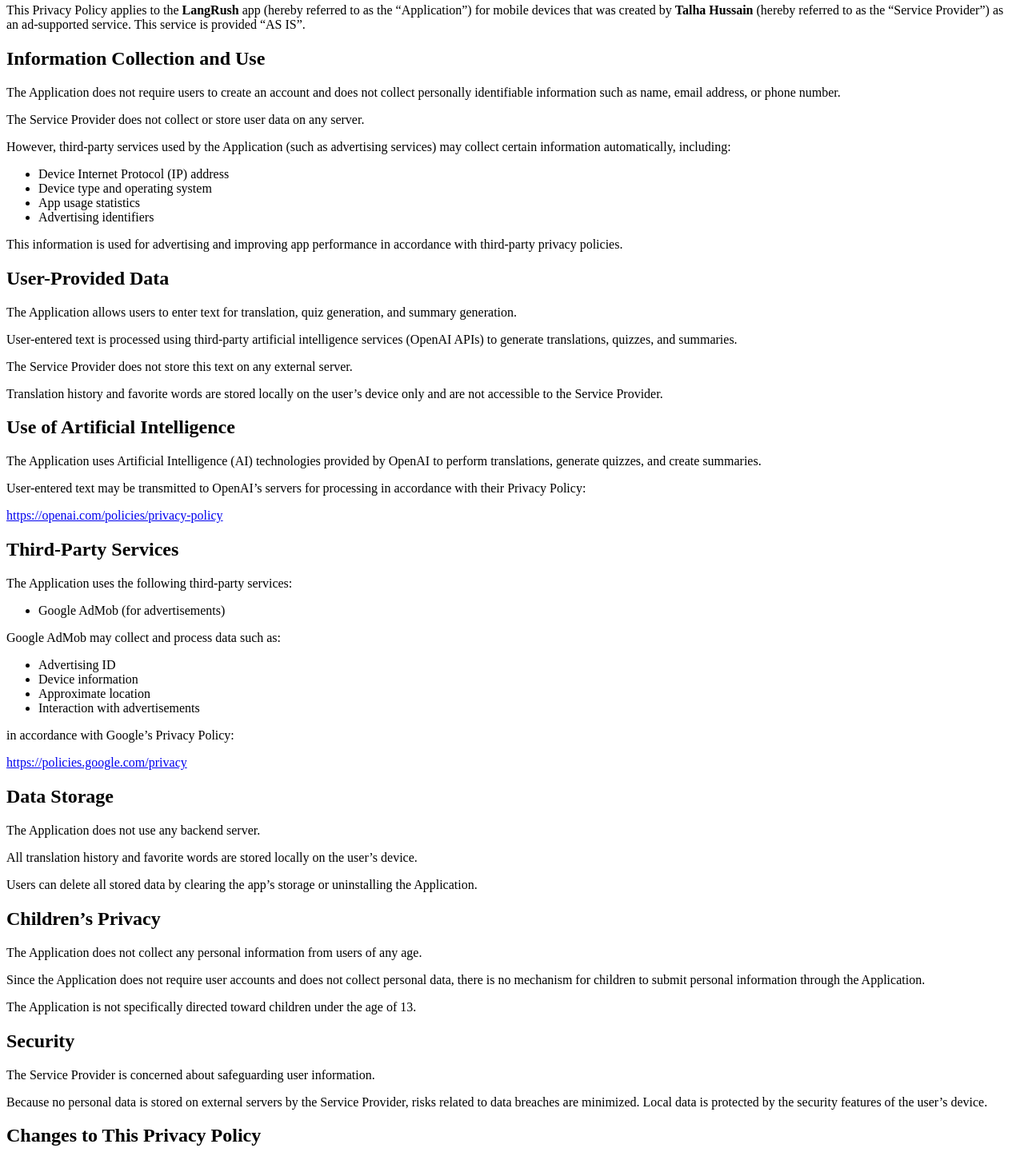
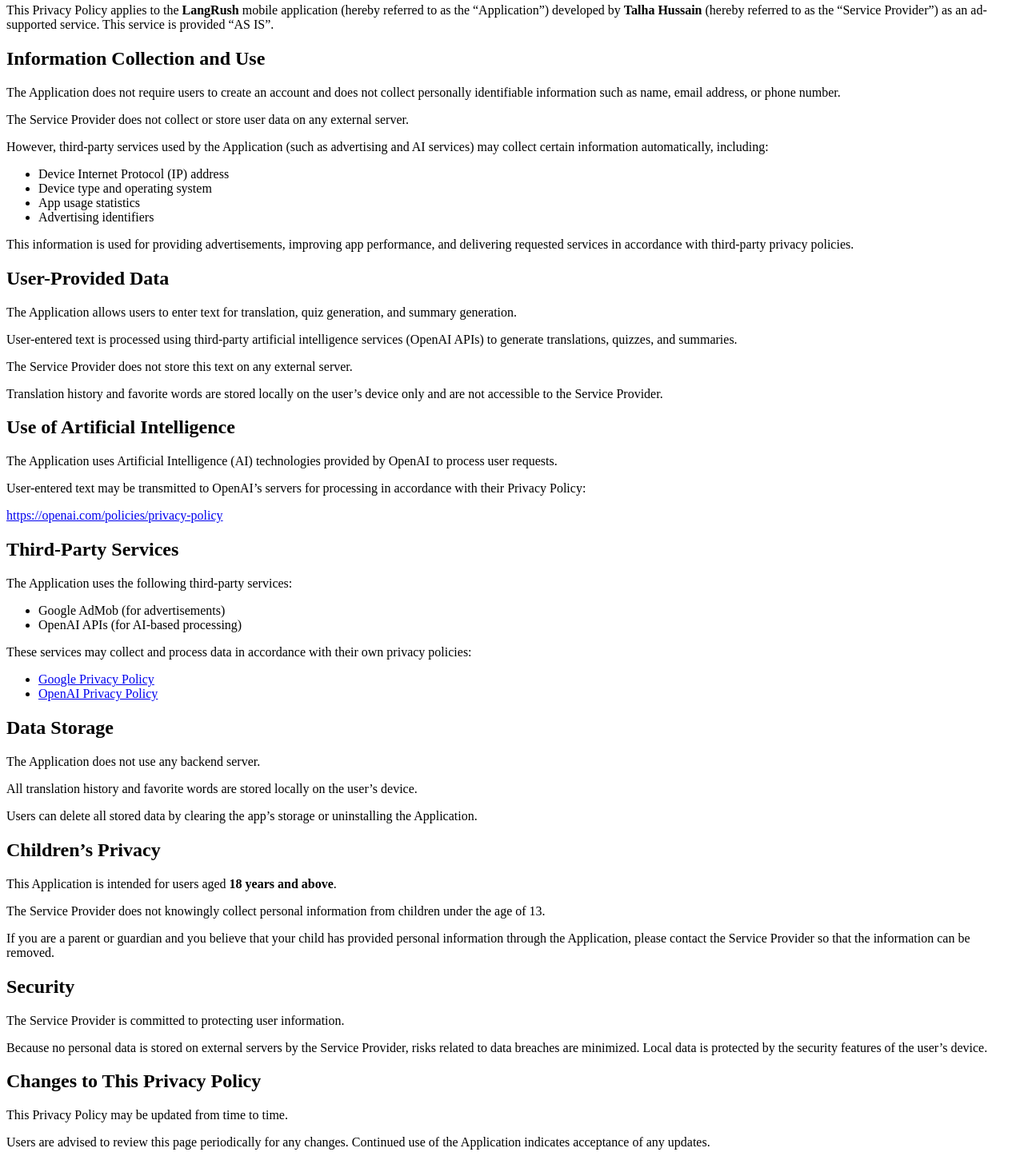
Before and after one commit to Talhahussain22/privacy_policy_langrush, a plain HTML site: page index.html in a window 1280 px wide. Shown: the part 76-1517 px from the top of the page at 80% size. Drawn offline with Linux system fonts and the light colour scheme.

Commit message:
Update Privacy Policy for clarity and accuracy

```diff
--- a/index.html
+++ b/index.html
@@ -9,7 +9,7 @@
 <h1><strong>Privacy Policy</strong></h1>
 
 <p>
-This Privacy Policy applies to the <strong>LangRush</strong> app (hereby referred to as the “Application”) for mobile devices that was created by <strong>Talha Hussain</strong> (hereby referred to as the “Service Provider”) as an ad-supported service. This service is provided “AS IS”.
+This Privacy Policy applies to the <strong>LangRush</strong> mobile application (hereby referred to as the “Application”) developed by <strong>Talha Hussain</strong> (hereby referred to as the “Service Provider”) as an ad-supported service. This service is provided “AS IS”.
 </p>
 
 <h2><strong>Information Collection and Use</strong></h2>
@@ -19,11 +19,11 @@
 </p>
 
 <p>
-The Service Provider does not collect or store user data on any server.
+The Service Provider does not collect or store user data on any external server.
 </p>
 
 <p>
-However, third-party services used by the Application (such as advertising services) may collect certain information automatically, including:
+However, third-party services used by the Application (such as advertising and AI services) may collect certain information automatically, including:
 </p>
 
 <ul>
@@ -34,7 +34,7 @@
 </ul>
 
 <p>
-This information is used for advertising and improving app performance in accordance with third-party privacy policies.
+This information is used for providing advertisements, improving app performance, and delivering requested services in accordance with third-party privacy policies.
 </p>
 
 <h2><strong>User-Provided Data</strong></h2>
@@ -58,7 +58,7 @@
 <h2><strong>Use of Artificial Intelligence</strong></h2>
 
 <p>
-The Application uses Artificial Intelligence (AI) technologies provided by OpenAI to perform translations, generate quizzes, and create summaries.
+The Application uses Artificial Intelligence (AI) technologies provided by OpenAI to process user requests.
 </p>
 
 <p>
@@ -79,28 +79,17 @@
 
 <ul>
   <li>Google AdMob (for advertisements)</li>
+  <li>OpenAI APIs (for AI-based processing)</li>
 </ul>
 
 <p>
-Google AdMob may collect and process data such as:
+These services may collect and process data in accordance with their own privacy policies:
 </p>
 
 <ul>
-  <li>Advertising ID</li>
-  <li>Device information</li>
-  <li>Approximate location</li>
-  <li>Interaction with advertisements</li>
+  <li><a href="https://policies.google.com/privacy" target="_blank">Google Privacy Policy</a></li>
+  <li><a href="https://openai.com/policies/privacy-policy" target="_blank">OpenAI Privacy Policy</a></li>
 </ul>
-
-<p>
-in accordance with Google’s Privacy Policy:
-</p>
-
-<p>
-<a href="https://policies.google.com/privacy" target="_blank">
-https://policies.google.com/privacy
-</a>
-</p>
 
 <h2><strong>Data Storage</strong></h2>
 
@@ -119,21 +108,21 @@
 <h2><strong>Children’s Privacy</strong></h2>
 
 <p>
-The Application does not collect any personal information from users of any age.
+This Application is intended for users aged <strong>18 years and above</strong>.
 </p>
 
 <p>
-Since the Application does not require user accounts and does not collect personal data, there is no mechanism for children to submit personal information through the Application.
+The Service Provider does not knowingly collect personal information from children under the age of 13.
 </p>
 
 <p>
-The Application is not specifically directed toward children under the age of 13.
+If you are a parent or guardian and you believe that your child has provided personal information through the Application, please contact the Service Provider so that the information can be removed.
 </p>
 
 <h2><strong>Security</strong></h2>
 
 <p>
-The Service Provider is concerned about safeguarding user information.
+The Service Provider is committed to protecting user information.
 </p>
 
 <p>
@@ -159,7 +148,7 @@
 <h2><strong>Contact Us</strong></h2>
 
 <p>
-If you have any questions about this Privacy Policy or the practices of the Application, please contact:
+If you have any questions about this Privacy Policy, please contact:
 </p>
 
 <p>
@@ -168,8 +157,7 @@
 </p>
 
 <p>
-<strong>Effective Date:</strong> 2026-02-08
-
+<strong>Effective Date:</strong> 2026-02-16
 </p>
 
 </body>
```
